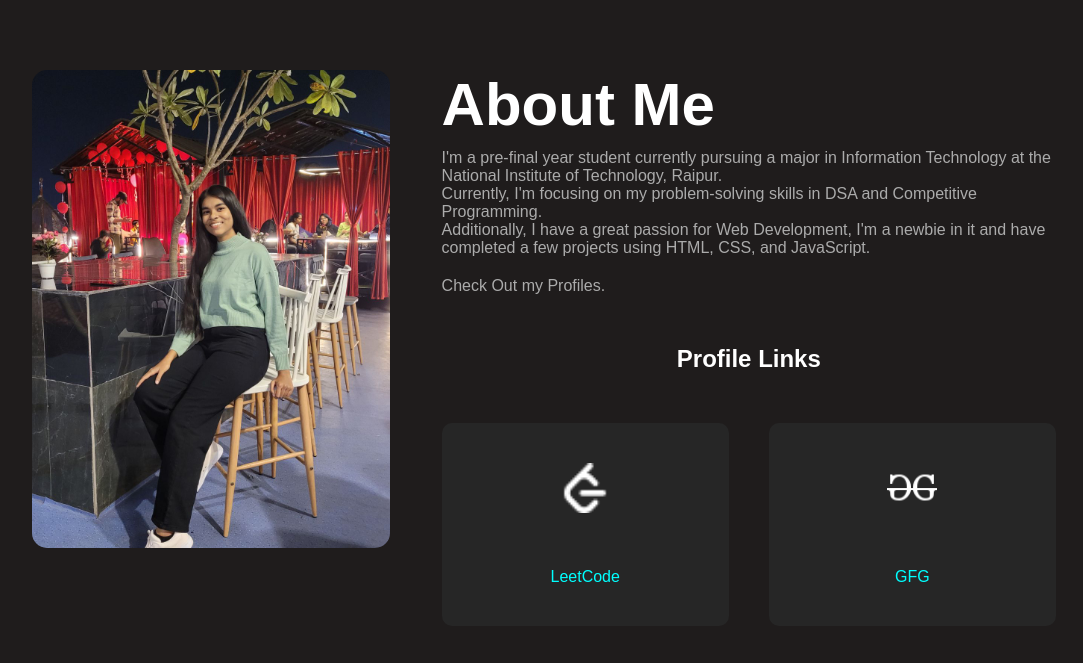
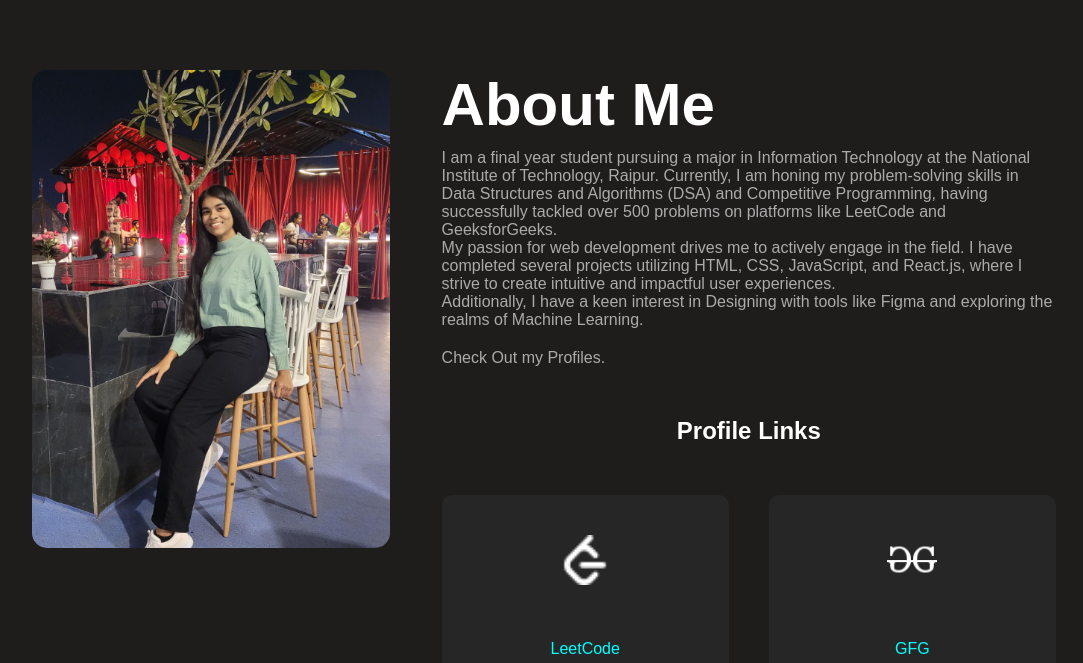
Before and after one commit to yaaassmeen/portfolio-yasmeen-mahilang, a plain HTML site: page index.html in a window 1280 px wide. Shown: the part 820-1483 px from the top of the page, without its empty margins (96-1179 px from the left). Drawn offline with Linux system fonts and the light colour scheme; a web font is replaced by a local one.

Commit message:
Update index.html

```diff
--- a/index.html
+++ b/index.html
@@ -44,10 +44,11 @@
 
                 <div class="about-col-2">
                     <h1>About Me</h1>
-                    <p>I'm a pre-final year student currently pursuing a major in Information Technology at the National
-                        Institute of Technology, Raipur. <br>
-                        Currently, I'm focusing on my problem-solving skills in DSA and Competitive Programming. <br>
-                        Additionally, I have a great passion for Web Development, I'm a newbie in it and have completed a few projects using HTML, CSS, and JavaScript.</p>
+                    <p>
+                    I am a final year student pursuing a major in Information Technology at the National Institute of Technology, Raipur. Currently, I am honing my problem-solving skills in Data Structures and Algorithms (DSA) and Competitive Programming, having successfully tackled over 500 problems on platforms like LeetCode and GeeksforGeeks.<br>
+                    My passion for web development drives me to actively engage in the field. I have completed several projects utilizing HTML, CSS, JavaScript, and React.js, where I strive to create intuitive and impactful user experiences.<br>
+                    Additionally, I have a keen interest in Designing with tools like Figma and exploring the realms of Machine Learning.
+                    </p>
 
                         <p>Check Out my Profiles.</p>
                     <h2 class="profile-title">Profile Links</h2>
@@ -85,6 +86,7 @@
                         <li>HTML</li>
                         <li>CSS</li>
                         <li>Javascript</li>
+                        <li>React</li>
                     </ul>
                 </div>
                 <div>
@@ -94,6 +96,7 @@
                         <li>OOPS</li>
                         <li>Operating System</li>
                         <li>Database Management System</li>
+                        <li>Computer Networks</li>
                     </ul>
                 </div>
             </div>
@@ -113,7 +116,7 @@
                     <ul>
                         <li>BTech Specialization: IT</li>
                         <p>NIT Raipur 2025</p>
-                        <li>CPI: <span>8.38</span>(till 4<sup>th</sup> Sem)</li>
+                        <li>CPI: <span>8.49</span>(till 6<sup>th</sup> Sem)</li>
 
                     </ul>
                 </div>
```
